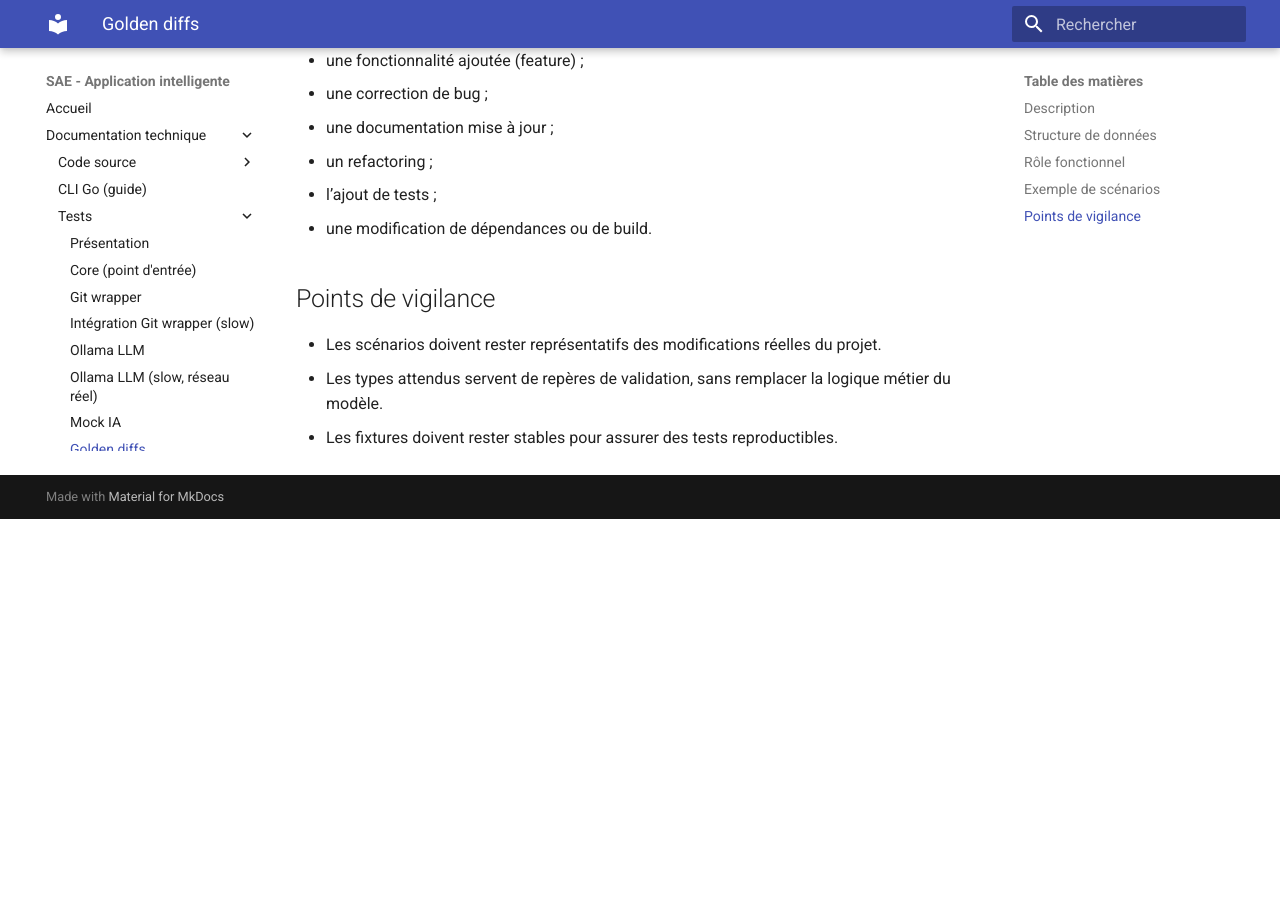
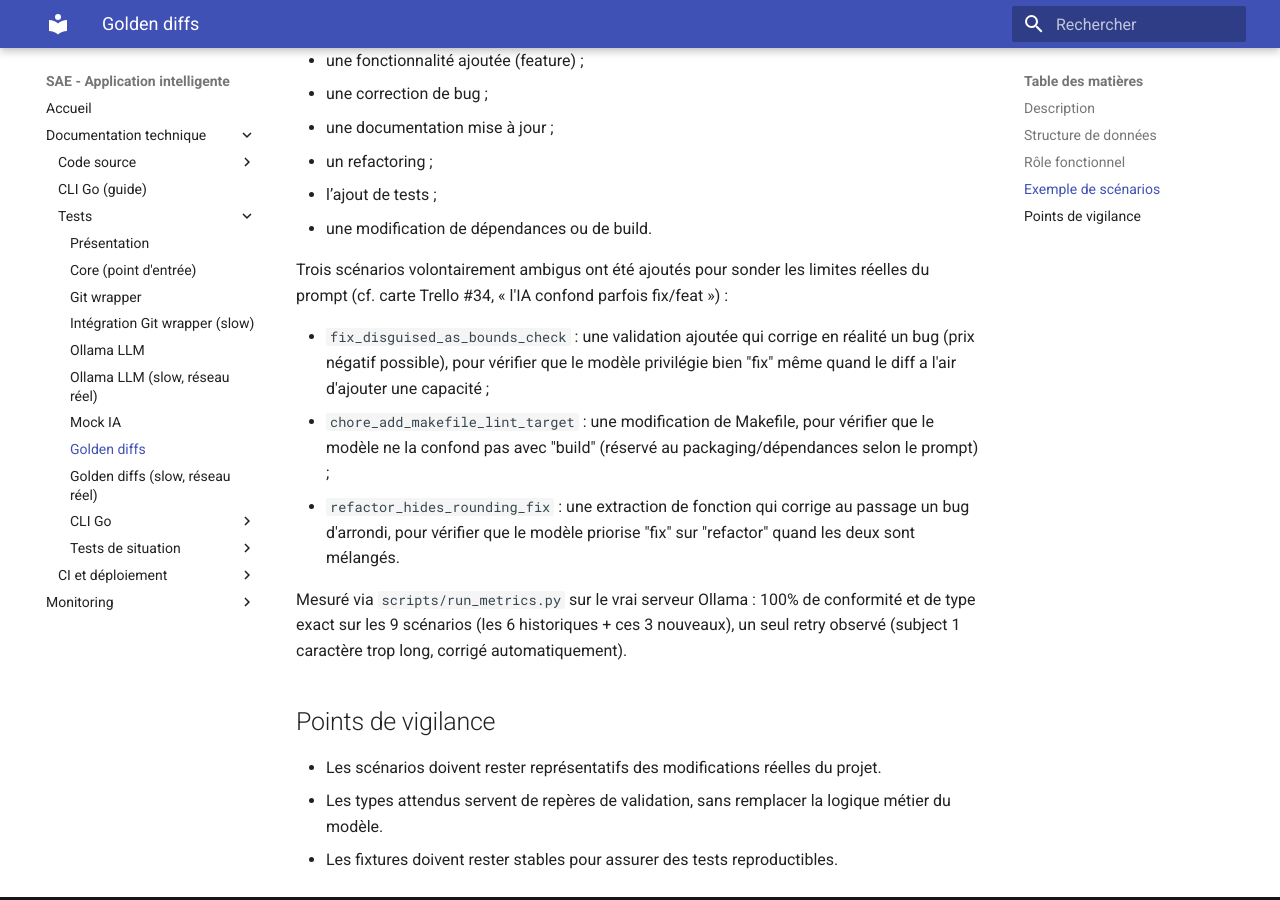
Before and after one commit to HembertD/SAE_sujet_8_application_intelligente, an MkDocs documentation site: the page built from docs/doc_test_files/fixtures/golden_diffs.md, in a window 1280 px wide and 900 px high, scrolled down 851 px. Built offline with MkDocs 1.6.1 and Material for MkDocs 9.7.7, drawn with Linux system fonts in a browser that asks for light colours; before the commit the page ends 1370 px from its top, so only the background shows below that.

Commit message:
docs(llm-client): met a jour la doc miroir suite a l'override de type (#45)
La doc miroir n'avait pas ete mise a jour en meme temps que la PR #42
(override deterministe du type via feedback). Corrige l'oubli sur les
4 fichiers concernes :

- llm.md : documente _extract_forced_type()/_apply_forced_type() et le
  double role du parametre feedback (consigne de revision + source
  d'override de type).
- test_ollama_llm.md : liste les nouveaux cas testes (override simple,
  pas d'override si ambigu ou absent, piege du mot "test").
- fixtures/golden_diffs.md : documente les 3 nouveaux scenarios
  ambigus et le resultat mesure via scripts/run_metrics.py (100% sur
  9/9, un seul retry du a un subject 1 caractere trop long).
- test_mock_ai.md : ajoute le 13e test manquant a la liste numerotee.

```diff
--- a/docs/doc_test_files/fixtures/golden_diffs.md
+++ b/docs/doc_test_files/fixtures/golden_diffs.md
@@ -29,6 +29,14 @@ Parmi les cas couverts, on trouve :
 - l’ajout de tests ;
 - une modification de dépendances ou de build.
 
+Trois scénarios volontairement ambigus ont été ajoutés pour sonder les limites réelles du prompt (cf. carte Trello #34, « l'IA confond parfois fix/feat ») :
+
+- `fix_disguised_as_bounds_check` : une validation ajoutée qui corrige en réalité un bug (prix négatif possible), pour vérifier que le modèle privilégie bien "fix" même quand le diff a l'air d'ajouter une capacité ;
+- `chore_add_makefile_lint_target` : une modification de Makefile, pour vérifier que le modèle ne la confond pas avec "build" (réservé au packaging/dépendances selon le prompt) ;
+- `refactor_hides_rounding_fix` : une extraction de fonction qui corrige au passage un bug d'arrondi, pour vérifier que le modèle priorise "fix" sur "refactor" quand les deux sont mélangés.
+
+Mesuré via `scripts/run_metrics.py` sur le vrai serveur Ollama : 100% de conformité et de type exact sur les 9 scénarios (les 6 historiques + ces 3 nouveaux), un seul retry observé (subject 1 caractère trop long, corrigé automatiquement).
+
 ## Points de vigilance
 
 - Les scénarios doivent rester représentatifs des modifications réelles du projet.
```
Also changed, not shown: docs/doc_src_files/git_commit_release_notes_generator/ollama_client/llm.md (+3 -2 lines), docs/doc_test_files/test_mock_ai.md (+1 -0 lines), docs/doc_test_files/test_ollama_llm.md (+3 -1 lines).
